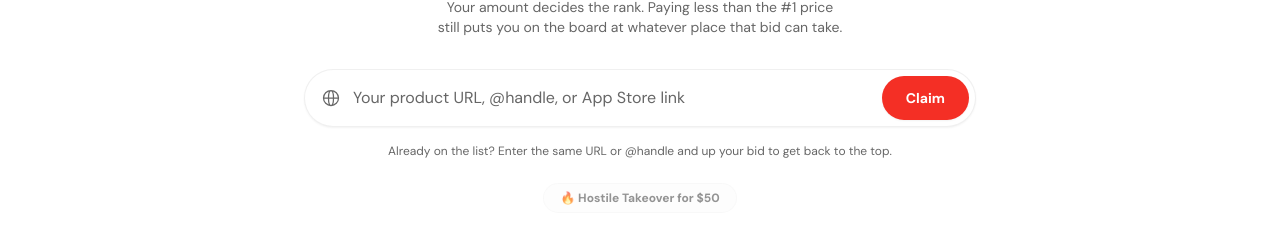
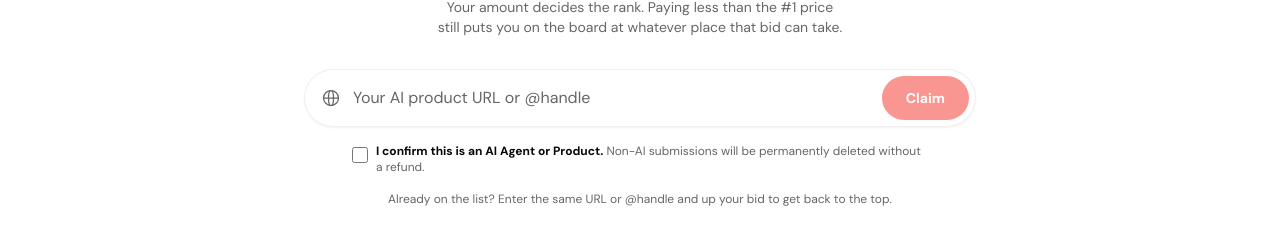
Before and after one commit to meettaqi/viralme.lol, a Next.js app: page / in a window 1280 px wide. Shown: the part 369-594 px from the top of the page. Built offline with nearby package versions, Linux system fonts and the light colour scheme; no server answers; the database is empty.

Commit message:
feat: enforce AI product verification via form checkbox and UI badge

```diff
--- a/components/BidForm.tsx
+++ b/components/BidForm.tsx
@@ -26,6 +26,7 @@ export default function BidForm({
   const [loading, setLoading] = useState(false);
   const [takingOver, setTakingOver] = useState(false);
   const [error, setError] = useState("");
+  const [isVerifiedAi, setIsVerifiedAi] = useState(false);
   const formId = useId();
 
   // Very naive projection
@@ -40,6 +41,7 @@ export default function BidForm({
 
   function validateIdentity(val: string): string {
     if (!val.trim()) return "Please enter a URL or handle.";
+    if (!isVerifiedAi) return "You must confirm this is an AI product.";
     const v = val.trim().toLowerCase();
     const blocked = ["t.me/", "discord.gg/", "wa.me/", "whatsapp", "messenger", "signal"];
     if (blocked.some((b) => v.includes(b))) return "Chat/invite links are not allowed.";
@@ -144,19 +146,33 @@ export default function BidForm({
           type="text"
           value={identity}
           onChange={(e) => setIdentity(e.target.value)}
-          placeholder="Your product URL, @handle, or App Store link"
+          placeholder="Your AI product URL or @handle"
           className="flex-1 bg-transparent border-none text-foreground text-sm sm:text-base focus:outline-none focus:ring-0 placeholder:text-muted-foreground"
           required
         />
 
         <button
           type="submit"
-          disabled={loading}
+          disabled={loading || !isVerifiedAi}
           className="ml-2 rounded-full bg-brand-500 hover:bg-brand-600 px-6 py-3 text-sm font-bold text-white transition-all disabled:opacity-50 whitespace-nowrap shadow-sm"
         >
           {loading ? "Loading..." : "Claim"}
         </button>
       </form>
+
+      {/* Strict AI Checkbox Deterrent */}
+      <div className="mt-4 flex items-start gap-2 max-w-xl mx-auto text-left">
+        <input
+          type="checkbox"
+          id={`${formId}-verify`}
+          checked={isVerifiedAi}
+          onChange={(e) => setIsVerifiedAi(e.target.checked)}
+          className="mt-1 shrink-0 accent-brand-500 w-4 h-4 rounded border-border"
+        />
+        <label htmlFor={`${formId}-verify`} className="text-xs text-muted-foreground cursor-pointer">
+          <strong className="text-foreground">I confirm this is an AI Agent or Product.</strong> Non-AI submissions will be permanently deleted without a refund.
+        </label>
+      </div>
 
       {error && <p className="text-xs font-medium text-red-400 bg-red-400/10 py-2 px-3 rounded-md border border-red-400/20 mt-4">{error}</p>}
 
@@ -168,13 +184,13 @@ export default function BidForm({
       {takeoverEnabled && (
         <button
           type="button"
-          disabled={takingOver || takeoverActive || !identity.trim()}
+          disabled={takingOver || takeoverActive || !identity.trim() || !isVerifiedAi}
           onClick={handleTakeover}
           className={cn(
             "px-4 py-1.5 rounded-full text-xs font-bold transition-all border",
             takeoverActive
               ? "bg-muted/50 border-border/30 text-muted-foreground cursor-not-allowed"
-              : !identity.trim()
+              : (!identity.trim() || !isVerifiedAi)
               ? "bg-muted/30 border-border/30 text-muted-foreground cursor-not-allowed opacity-70"
               : "bg-orange-500/10 border-orange-500/30 text-orange-500 hover:bg-orange-500/20 shadow-sm"
           )}
--- a/components/LeaderboardEntry.tsx
+++ b/components/LeaderboardEntry.tsx
@@ -134,13 +134,21 @@ export default function LeaderboardEntry({ bid, rank, isTakeover, onClaimClick }
 
         {/* Title & Price Row */}
         <div className="flex items-baseline justify-between gap-3">
+          <div className="flex items-center gap-1.5 min-w-0">
             <a
               href={href}
               target="_blank"
-            className="min-w-0 truncate text-[16px] leading-[1.25] font-semibold tracking-[-0.4px] text-foreground hover:underline sm:text-[18px] pointer-events-auto"
+              className="truncate text-[16px] leading-[1.25] font-semibold tracking-[-0.4px] text-foreground hover:underline sm:text-[18px] pointer-events-auto"
             >
               {bid.title || bid.identity.replace(/^https?:\/\//, '')}
             </a>
+            <span
+              className="flex-shrink-0 flex items-center text-blue-500 mt-0.5"
+              title="Verified AI Product"
+            >
+              <svg width="16" height="16" viewBox="0 0 24 24" fill="currentColor"><path d="M12 2C6.48 2 2 6.48 2 12s4.48 10 10 10 10-4.48 10-10S17.52 2 12 2zm-2 15l-5-5 1.41-1.41L10 14.17l7.59-7.59L19 8l-9 9z"/></svg>
+            </span>
+          </div>
           <span className={cn(
             "shrink-0 text-[18px] sm:text-[22px] font-bold tabular-nums",
             isTop3 ? "text-brand-500" : "text-foreground"
```
Lines whose indentation alone changed are shown as unchanged.
